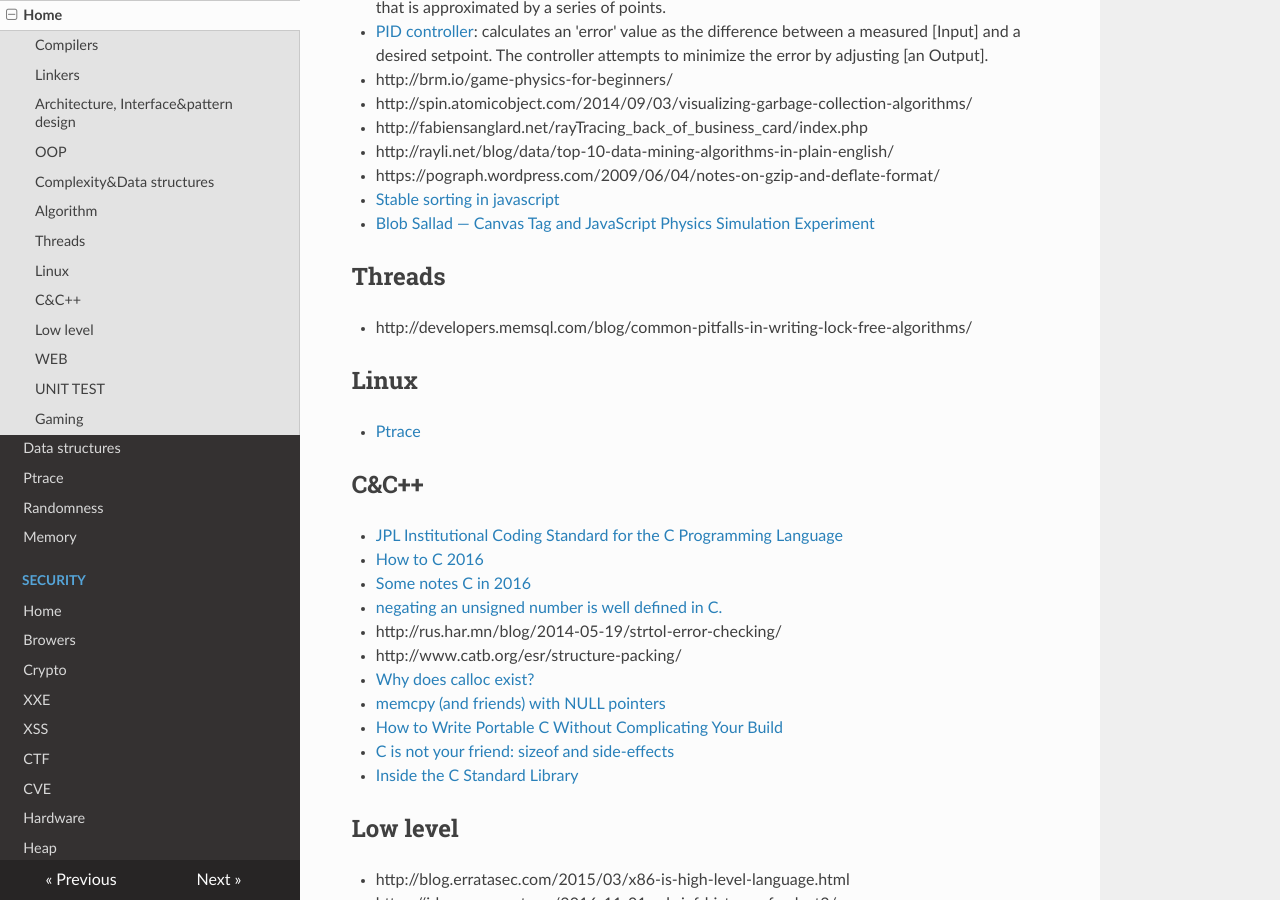
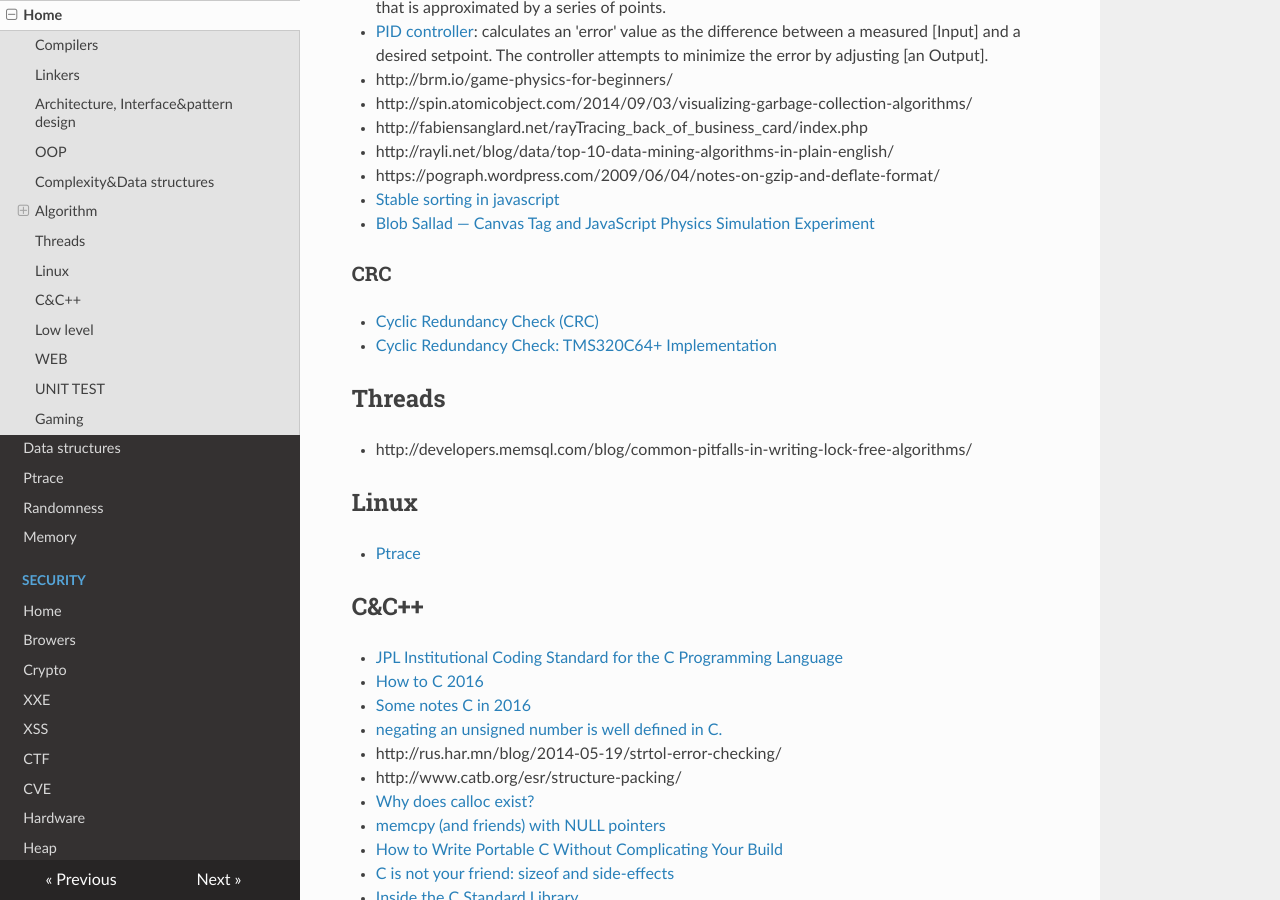
Before and after one commit to gipi/low-level, an MkDocs documentation site: the page built from docs/programming.md, in a window 1280 px wide and 900 px high, scrolled down 2302 px. Built offline with MkDocs 1.6.1, drawn with Linux system fonts in a browser that asks for light colours; nearby versions of some CDN libraries; old or Windows-style settings are respelled for this version of MkDocs.

Commit message:
Update programming.md

```diff
--- a/docs/programming.md
+++ b/docs/programming.md
@@ -92,6 +92,11 @@
  - [Stable sorting in javascript](http://blog.vjeux.com/2010/javascript/javascript-sorting-table.html)
  - [Blob Sallad — Canvas Tag and JavaScript Physics Simulation Experiment](https://dev.opera.com/articles/blob-sallad-canvas-tag-and-javascript/)
 
+### CRC
+
+ - [Cyclic Redundancy Check (CRC)](http://ww1.microchip.com/downloads/en/appnotes/01148a.pdf)
+ - [Cyclic Redundancy Check: TMS320C64+ Implementation](http://ww1.microchip.com/downloads/en/appnotes/01148a.pdf)
+
 ## Threads
 
  - http://developers.memsql.com/blog/common-pitfalls-in-writing-lock-free-algorithms/
```
